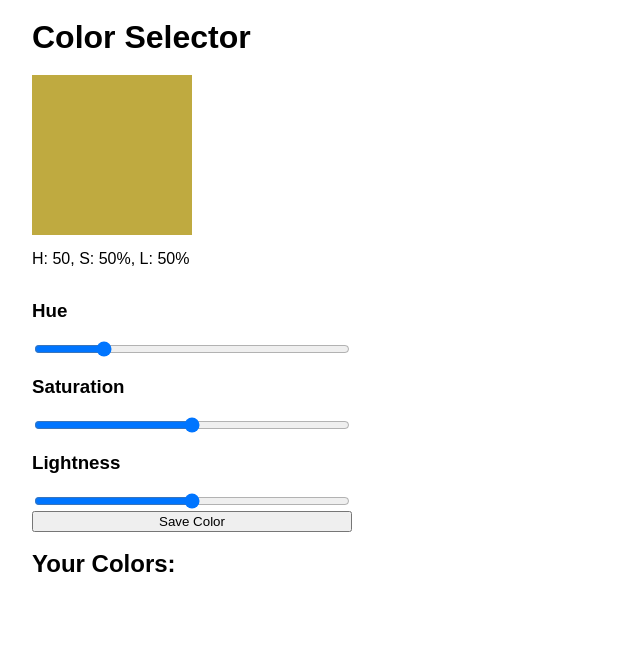
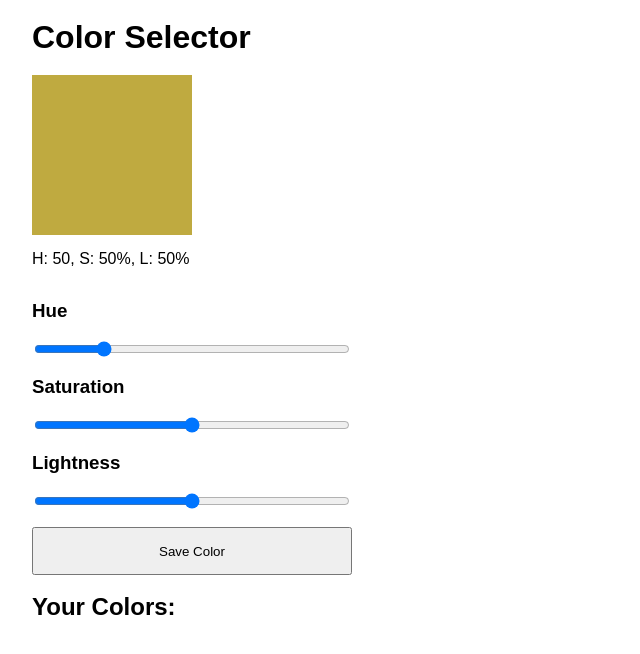
Before and after one commit to aperniciaro/colors, a React (Create React App) app: page / in a window 1280 px wide. Shown: the top 654 px of the page, without its empty margins (0-640 px from the left). Built offline with nearby package versions, Linux system fonts and the light colour scheme.

Commit message:
styled saved colors

```diff
--- a/src/index.css
+++ b/src/index.css
@@ -21,5 +21,26 @@ body {
   display: flex;
   flex-direction: column;
   max-width: 20rem;
-  justify-content: center;
 }
+
+button {
+  margin-top: 1rem;
+  height: 3rem;
+}
+
+ul {
+  list-style: none;
+}
+
+li {
+  display: flex;
+  flex-direction: row;
+  align-items: center;
+  margin-bottom: 1rem;
+}
+
+.saved-color .swatch {
+  height: 5rem;
+  width: 5rem;
+  margin-right: 1rem;
+}
```
